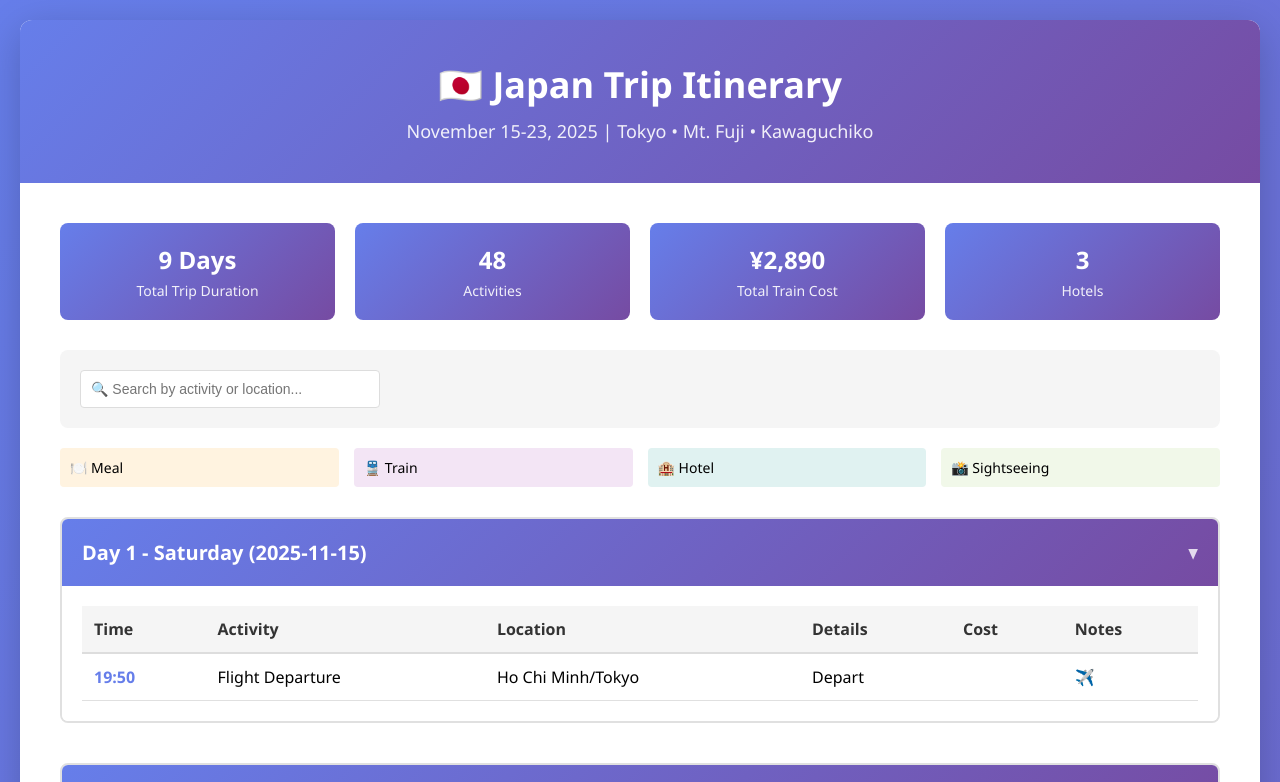
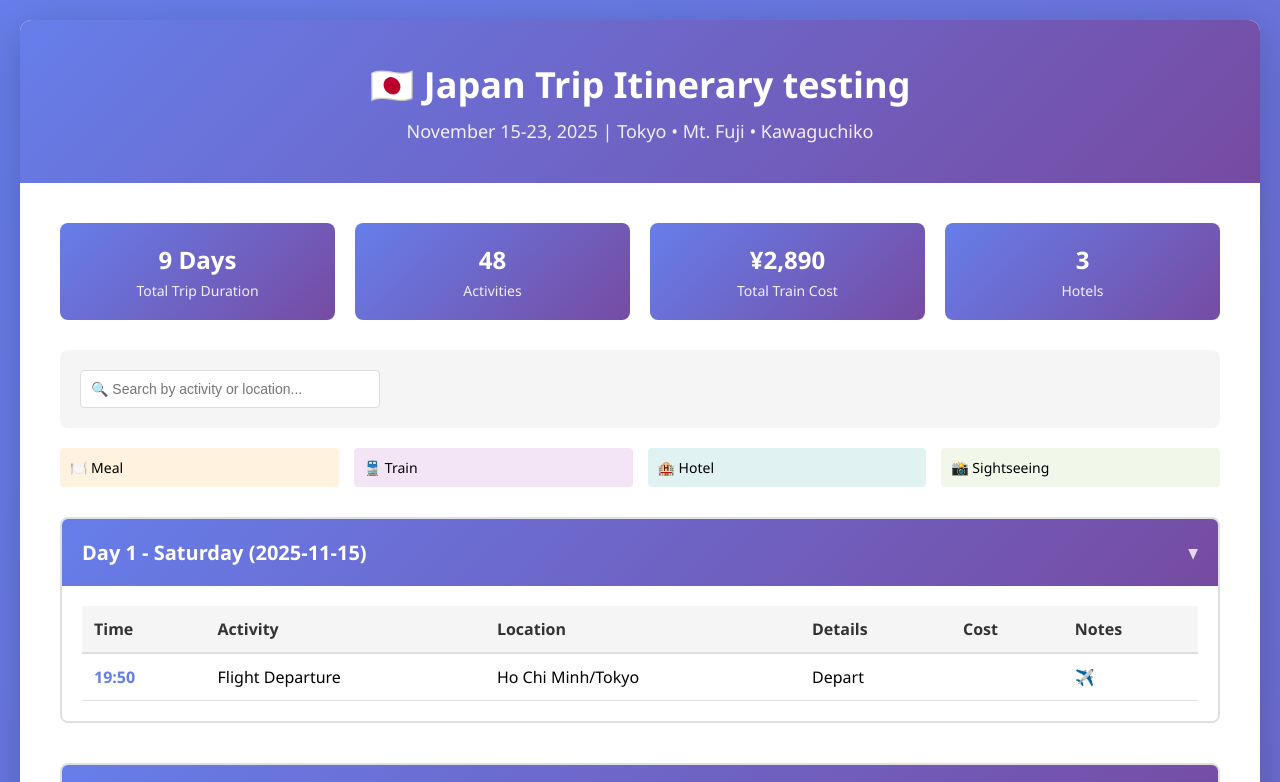
Before and after one commit to TanJinLi/JRplanner, a website: page index.html in a window 1280 px wide. Shown: the top 782 px of the page. Drawn offline with Linux system fonts and the light colour scheme.

Commit message:
test commit p

```diff
--- a/index.html
+++ b/index.html
@@ -7,7 +7,7 @@
 <body>
     <div class="container">
         <div class="header">
-            <h1>🇯🇵 Japan Trip Itinerary</h1>
+            <h1>🇯🇵 Japan Trip Itinerary testing</h1>
             <p>November 15-23, 2025 | Tokyo • Mt. Fuji • Kawaguchiko</p>
         </div>
 
```
